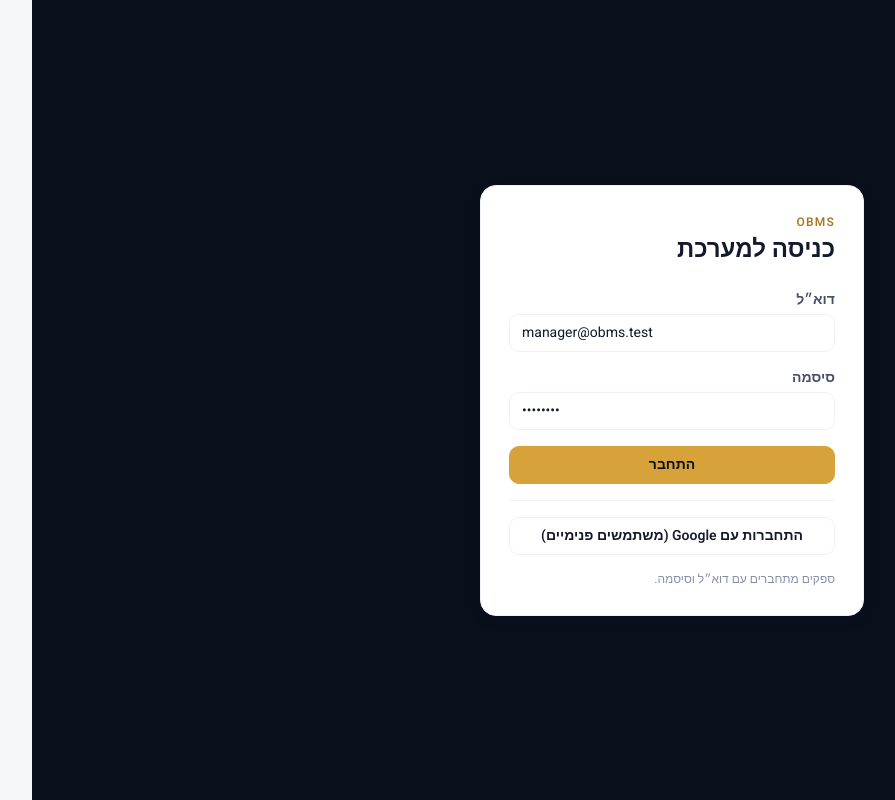
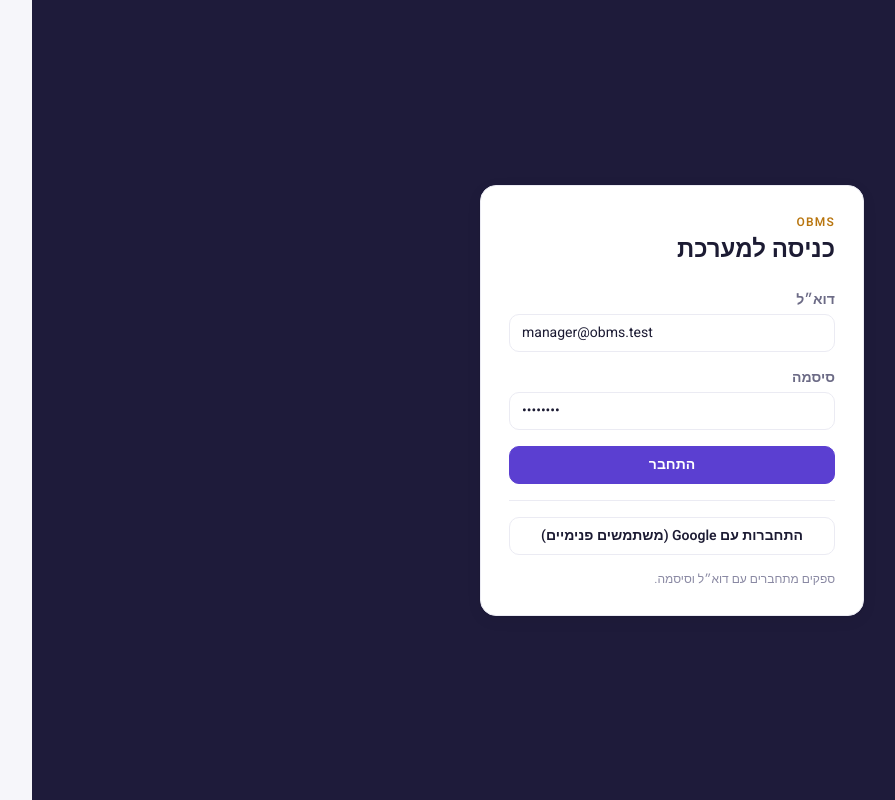
Before and after one commit to bencogpt/bidding, a React (Vite) app in the folder web/: page / in a window 1280 px wide. Shown: the whole page, without its empty margins (146-1041 px from the left). Built offline with nearby package versions, Linux system fonts and the light colour scheme; no server answers.

Commit message:
feat(styles): update button styles and color palette for improved UI consistency

```diff
--- a/web/src/index.css
+++ b/web/src/index.css
@@ -28,18 +28,19 @@ body {
       border border-paper-2 bg-surface text-tx transition hover:bg-paper-2 cursor-pointer
       disabled:opacity-50 disabled:cursor-not-allowed;
   }
+  /* The main action: violet in the prototype (the class keeps its old name). */
   .btn-gold {
-    @apply bg-gold text-ink-900 border-gold hover:bg-gold-deep hover:text-white;
+    @apply bg-accent text-white border-accent hover:bg-accent-hover hover:border-accent-hover;
   }
   .btn-sm {
     @apply px-3 py-1 text-xs;
   }
   .btn-primary {
-    @apply bg-ink-800 text-white border-ink-800 hover:bg-ink-700;
+    @apply bg-accent text-white border-accent hover:bg-accent-hover hover:border-accent-hover;
   }
   .input {
     @apply w-full rounded border border-paper-2 bg-surface px-3 py-2 text-sm
-      outline-none focus:border-teal focus:ring-2 focus:ring-teal-soft;
+      outline-none focus:border-accent focus:ring-2 focus:ring-accent-soft;
   }
   .label {
     @apply block text-sm font-semibold text-tx-soft mb-1;
--- a/web/src/layouts/InternalLayout.tsx
+++ b/web/src/layouts/InternalLayout.tsx
@@ -11,7 +11,7 @@ function NavItem({ to, label, badge }: { to: string; label: string; badge?: numb
       end={to === '/'}
       className={({ isActive }) =>
         `block rounded px-3 py-2 text-sm font-medium transition ${
-          isActive ? 'bg-gold/20 text-gold-soft' : 'text-ink-700/70 text-white/70 hover:bg-white/5'
+          isActive ? 'bg-white/10 text-white' : 'text-white/70 hover:bg-white/5'
         }`
       }
     >
--- a/web/tailwind.config.js
+++ b/web/tailwind.config.js
@@ -4,20 +4,26 @@ export default {
   theme: {
     extend: {
       colors: {
-        // Ported from the prototype design system (assets/styles.css).
+        // Palette of the light theme in the UX prototype (blm-prototype): violet accent, violet-tinted
+        // neutrals, dark indigo chrome, and one green / amber / red for status.
         ink: {
-          900: '#0a0f1c',
-          850: '#0e1424',
-          800: '#121a2e',
-          700: '#1a2640',
+          900: '#1e1b3a',
+          850: '#25224a',
+          800: '#2c2958',
+          700: '#37336b',
         },
-        paper: { DEFAULT: '#f6f7fb', 2: '#eef1f7' },
-        surface: { DEFAULT: '#ffffff', 2: '#fbfcfe' },
-        gold: { DEFAULT: '#d8a23a', soft: '#f4e4c0', deep: '#a9781f' },
-        teal: { DEFAULT: '#0e8c8c', 600: '#0a6f70', soft: '#d4ecec' },
-        // Accent of the new UI (numbers, main action buttons).
+        paper: { DEFAULT: '#f6f6fa', 2: '#ebebf3' },
+        surface: { DEFAULT: '#ffffff', 2: '#fafafd' },
+        // Warm colour kept for warnings and the logo; actions are violet.
+        gold: { DEFAULT: '#d8a23a', soft: '#fdf3e1', deep: '#b9760f' },
+        // Links and focus rings follow the accent (the prototype has no teal).
+        teal: { DEFAULT: '#5b3fd1', 600: '#4a31b5', soft: '#efecfc' },
         accent: { DEFAULT: '#5b3fd1', hover: '#4a31b5', soft: '#efecfc' },
-         tx: { DEFAULT: '#131a2b', soft: '#475069', mute: '#8590a8' },
+        tx: { DEFAULT: '#1c1b33', soft: '#6c6b86', mute: '#8a89a3' },
+        // Status colours: done / waiting / problem (the shades the app uses).
+        green: { 50: '#e6f6ef', 100: '#e6f6ef', 500: '#1d9a6c', 600: '#1d9a6c', 700: '#177a55' },
+        amber: { 50: '#fdf3e1', 100: '#fdf3e1', 300: '#f0d29a', 400: '#d9a443', 500: '#d99a2b', 700: '#b9760f', 800: '#8f5a0a' },
+        red: { 50: '#faeceb', 100: '#fbe9e8', 200: '#f1c6c4', 400: '#e07b7b', 500: '#d64545', 600: '#d64545', 700: '#b83535' },
       },
       fontFamily: {
         sans: ['Heebo', 'Assistant', 'Inter', 'system-ui', 'sans-serif'],
```
